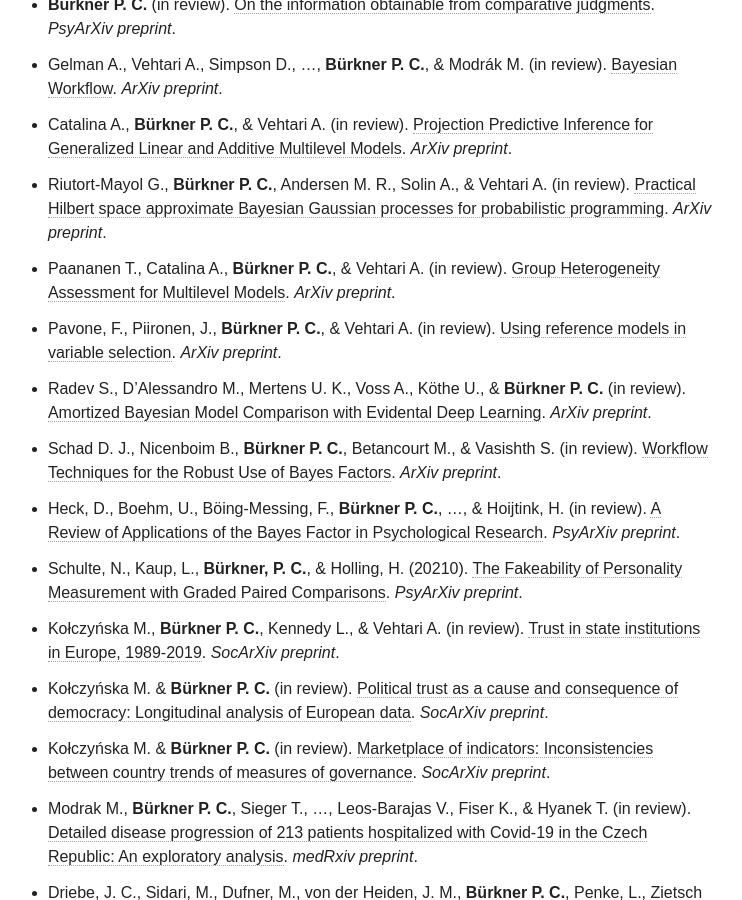
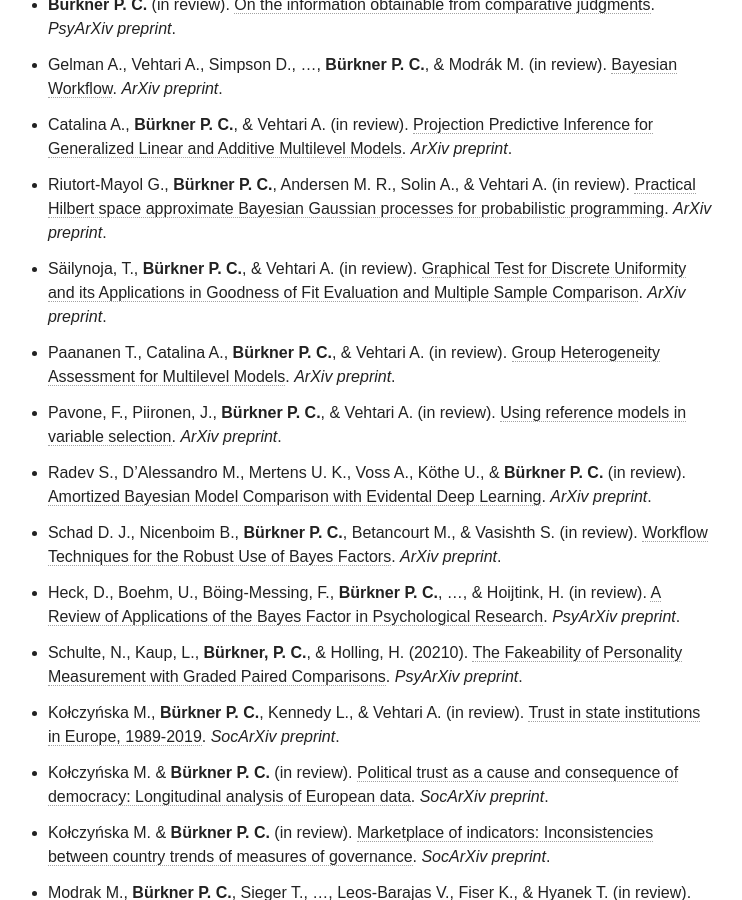
Before and after one commit to paul-buerkner/paul-buerkner.github.io, a Jekyll site: the page built from publications/index.md, in a window 1280 px wide and 900 px high, scrolled down 677 px. Shown: the whole window, without its empty margins (278-1020 px from the left). Built offline with Jekyll 4.4.1, drawn with Linux system fonts in a browser that asks for light colours; nearby versions of some CDN libraries.

Commit message:
add new preprint

```diff
--- a/publications/index.md
+++ b/publications/index.md
@@ -10,6 +10,7 @@
 * Gelman A., Vehtari A., Simpson D., ..., **Bürkner P. C.**, & Modrák M. (in review). [Bayesian Workflow](https://arxiv.org/abs/2011.01808). *ArXiv preprint*.
 * Catalina A., **Bürkner P. C.**, & Vehtari A. (in review). [Projection Predictive Inference for Generalized Linear and Additive Multilevel Models](https://arxiv.org/abs/2010.06994). *ArXiv preprint*.
 * Riutort-Mayol G., **Bürkner P. C.**, Andersen M. R., Solin A., & Vehtari A. (in review). [Practical Hilbert space approximate Bayesian Gaussian processes for probabilistic programming](http://arxiv.org/abs/2004.11408). *ArXiv preprint*.
+* Säilynoja, T., **Bürkner P. C.**, & Vehtari A. (in review). [Graphical Test for Discrete Uniformity and its Applications in Goodness of Fit Evaluation and Multiple Sample Comparison](https://arxiv.org/abs/2103.10522). *ArXiv preprint*.
 * Paananen T., Catalina A., **Bürkner P. C.**, & Vehtari A. (in review). [Group Heterogeneity Assessment for Multilevel Models](http://arxiv.org/abs/2005.02773). *ArXiv preprint*.
 * Pavone, F., Piironen, J., **Bürkner P. C.**, & Vehtari A. (in review). [Using reference models in variable selection](https://arxiv.org/abs/2004.13118). *ArXiv preprint*.
 * Radev S., D’Alessandro M., Mertens U. K., Voss A., Köthe U., & **Bürkner P. C.** (in review). [Amortized Bayesian Model Comparison with Evidental Deep Learning](https://arxiv.org/abs/2004.10629). *ArXiv preprint*.
```
